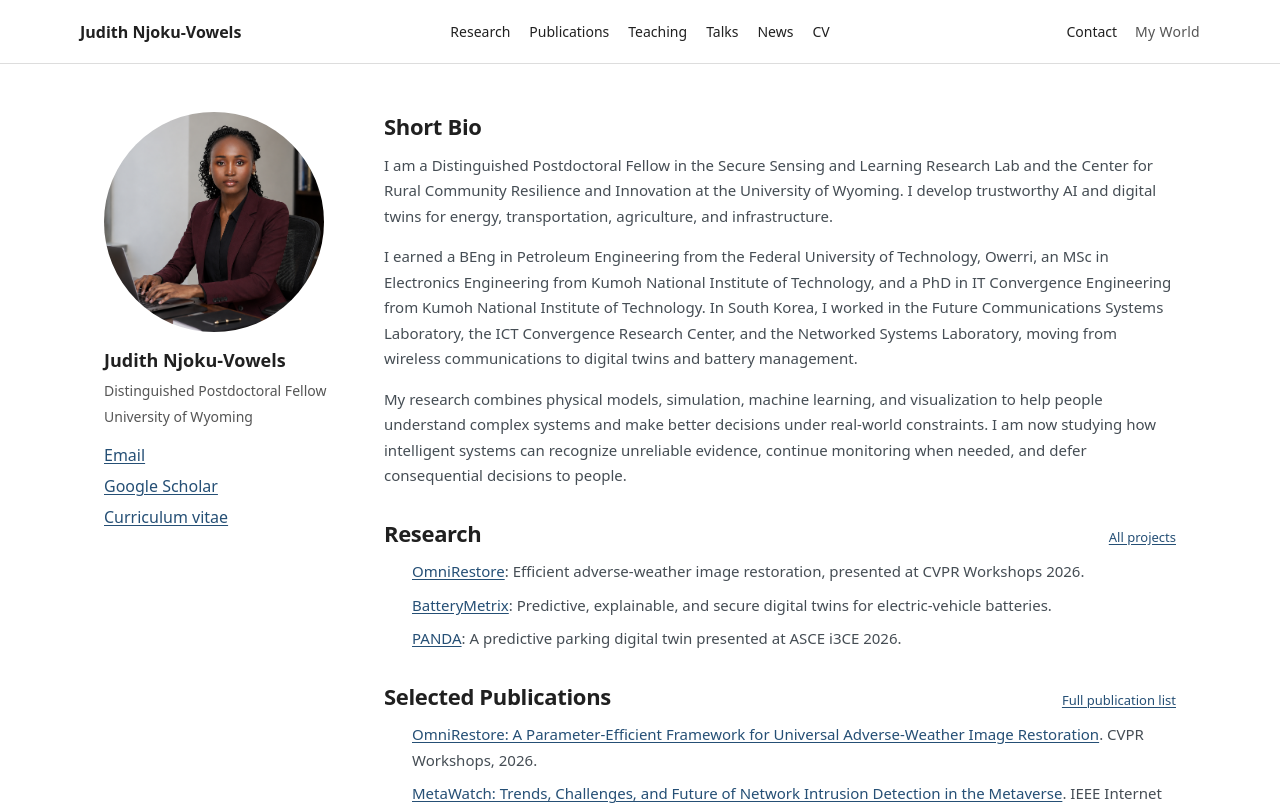
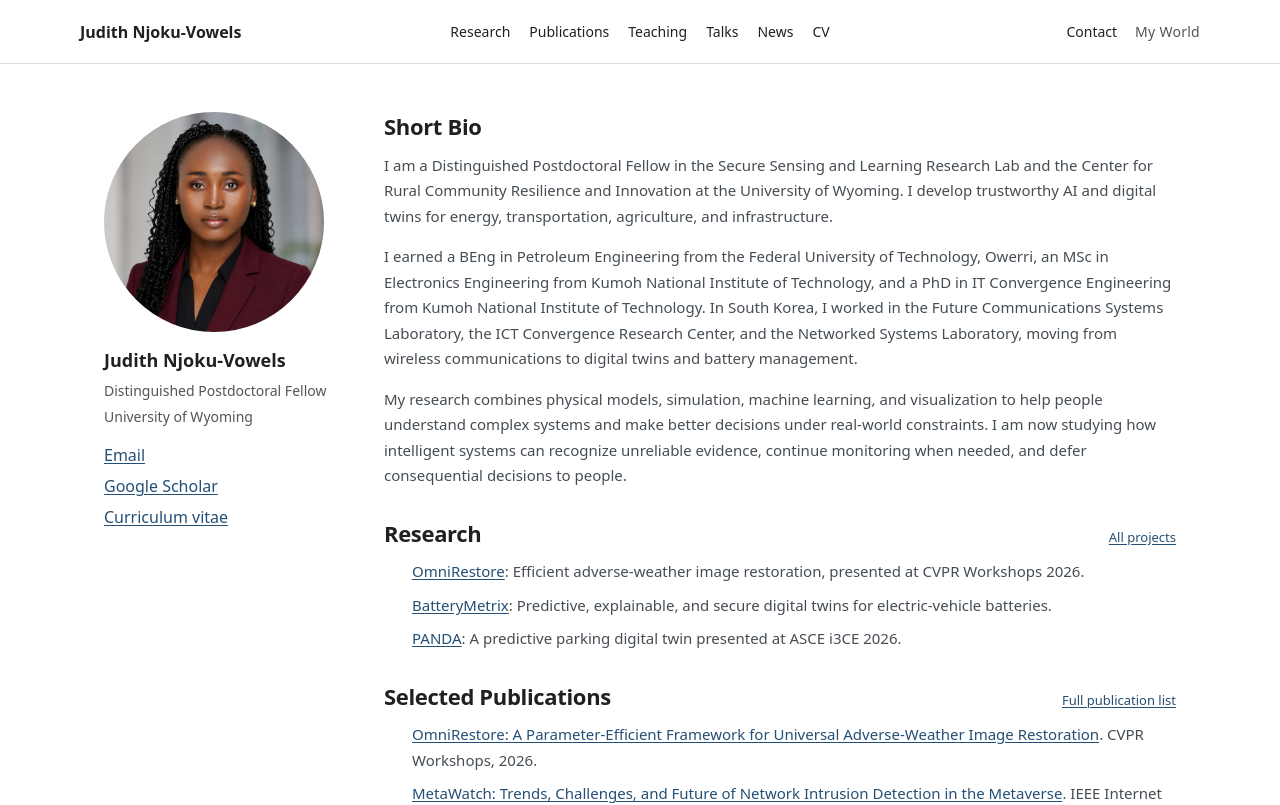
Before and after one commit to Judith989/judith-website-2026, a Next.js app: page / in a window 1280 px wide. Shown: the top 805 px of the page. Built offline with nearby package versions, Linux system fonts and the light colour scheme; no server answers.

Commit message:
Restore close-up portrait on homepage

```diff
--- a/app/globals.css
+++ b/app/globals.css
@@ -765,7 +765,7 @@ footer { margin: 40px auto 0; max-width: 1120px; padding: 20px 24px; }
 .profile-shell { display: grid; gap: 50px; grid-template-columns: 230px minmax(0, 1fr); margin: 0 auto; max-width: 1120px; padding: 48px 24px 60px; }
 .profile-sidebar { align-self: start; position: sticky; top: 95px; }
 .profile-portrait { aspect-ratio: 1; border-radius: 50%; overflow: hidden; position: relative; width: min(100%, 220px); }
-.profile-portrait img { object-fit: cover; object-position: right center; }
+.profile-portrait img { object-fit: cover; object-position: center; }
 .profile-sidebar h1 { font-family: inherit; font-size: 18px; font-weight: 650; letter-spacing: 0; line-height: 1.3; margin: 17px 0 8px; }
 .profile-sidebar p { color: var(--muted); font-size: 14px; line-height: 1.5; margin: 0 0 5px; }
 .profile-sidebar-links { display: grid; gap: 7px; margin-top: 16px; }
--- a/app/page.tsx
+++ b/app/page.tsx
@@ -18,7 +18,7 @@ export default function Home() {
     <main className="profile-home">
       <div className="profile-shell">
         <aside className="profile-sidebar" aria-label="Profile and contact details">
-          <div className="profile-portrait"><Image src="/judith_pic2.png" alt="Dr. Judith Njoku-Vowels at her desk" fill sizes="220px" priority /></div>
+          <div className="profile-portrait"><Image src="/judith_pic.png" alt="Portrait of Dr. Judith Njoku-Vowels" fill sizes="220px" priority /></div>
           <h1>Judith Njoku-Vowels</h1>
           <p>Distinguished Postdoctoral Fellow</p>
           <p>University of Wyoming</p>
```
